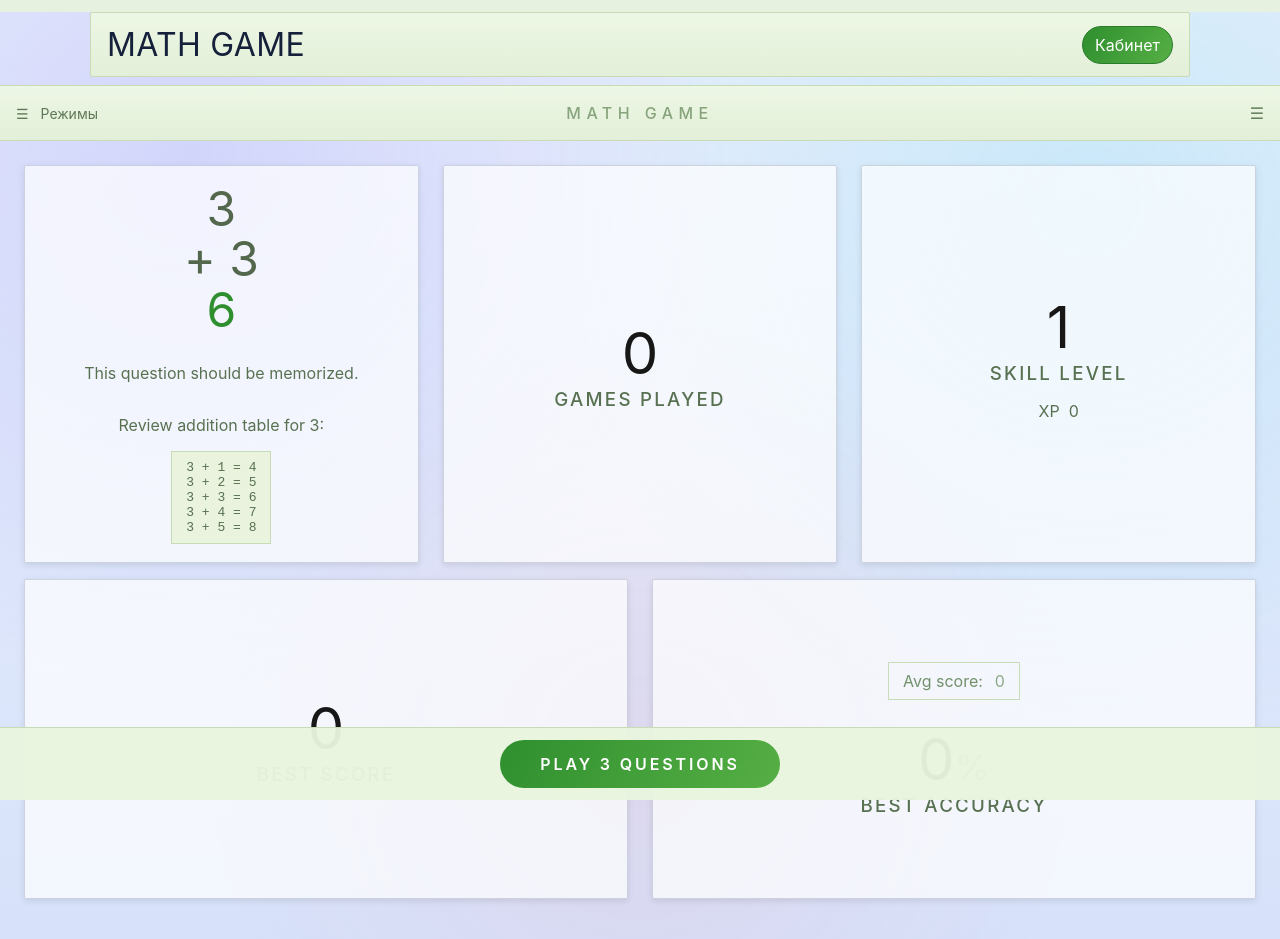
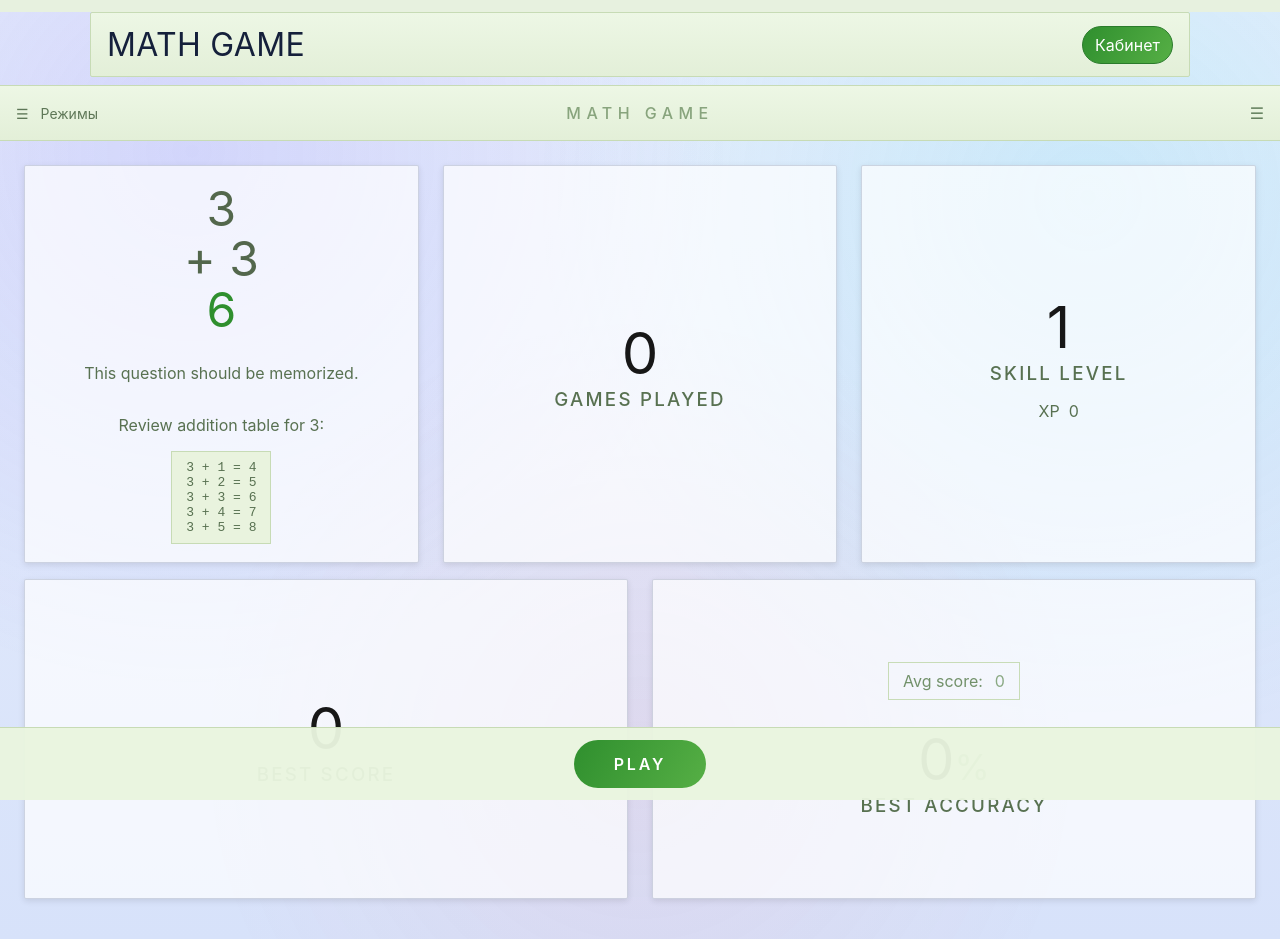
Before and after one commit to pornosirota-prog/math_game, a React (Vite) app in the folder frontend/: page /dashboard in a window 1280 px wide. Built offline with nearby package versions, Linux system fonts and the light colour scheme; sample sign-in values are in the browser's storage.

Commit message:
Simplify dashboard CTA text to Play

```diff
--- a/frontend/src/pages/DashboardPage.tsx
+++ b/frontend/src/pages/DashboardPage.tsx
@@ -48,7 +48,7 @@ export const DashboardPage = () => {
       </section>
 
       <section className="trainer-bottom-cta">
-        <Link className="trainer-play-btn" to="/game?mode=classic">PLAY 3 QUESTIONS</Link>
+        <Link className="trainer-play-btn" to="/game?mode=classic">PLAY</Link>
       </section>
     </div>
   );
```
